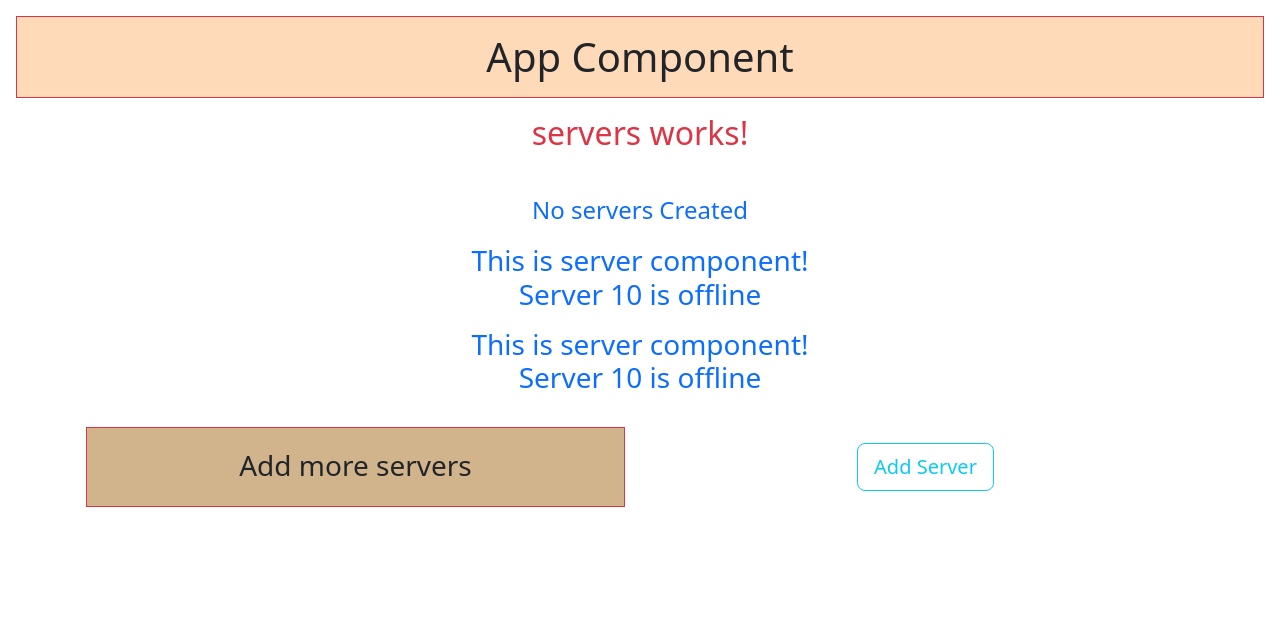
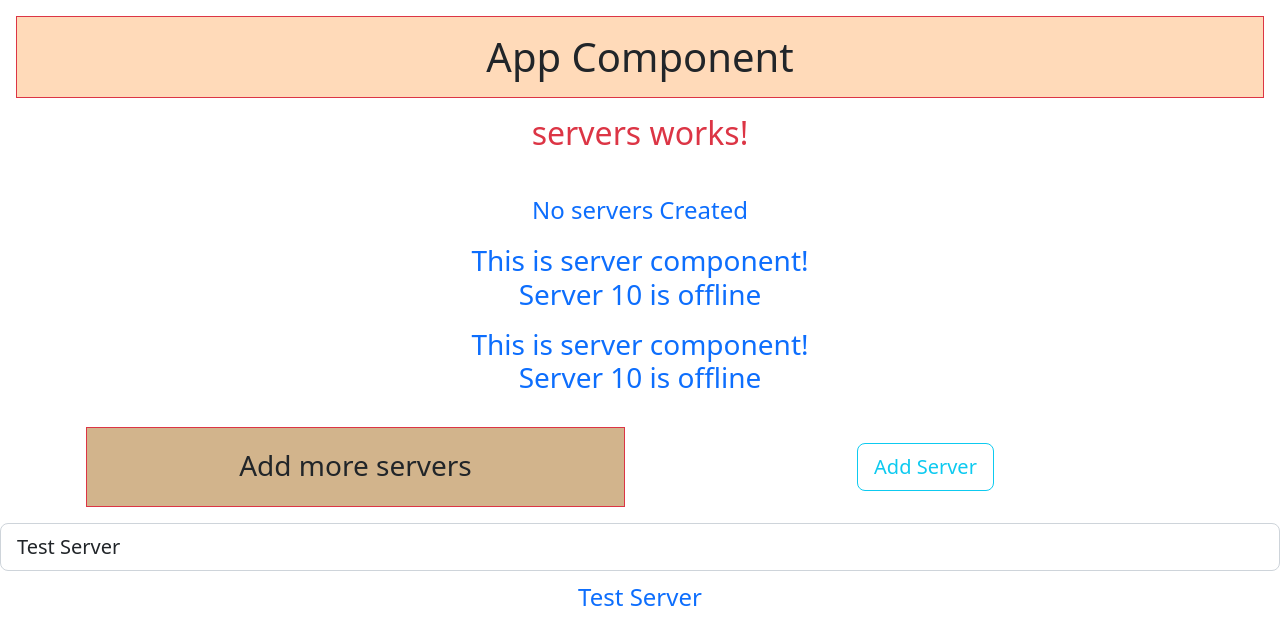
Before and after one commit to palashgupta94/my-first-app, an Angular app: page / in a window 1280 px wide. Shown: the top 644 px of the page. Built offline with nearby package versions, Linux system fonts and the light colour scheme.

Commit message:
added two-way data binding

```diff
--- a/src/app/servers/servers.component.html
+++ b/src/app/servers/servers.component.html
@@ -18,3 +18,13 @@
     </div>
 
 </div>
+
+<!-- <input class="form-control form-control-lg" type="text"
+placeholder=".form-control-lg" aria-label=".form-control-lg example"
+(input)="onUpdateServerName($event)"> -->
+
+<input class="form-control form-control-lg" type="text"
+placeholder=".form-control-lg" aria-label=".form-control-lg example"
+[(ngModel)]="serverName">
+
+<p class="m-2 text-center fs-4 text-primary">{{ serverName }}</p>
--- a/src/app/servers/servers.component.ts
+++ b/src/app/servers/servers.component.ts
@@ -8,6 +8,7 @@ import { Component } from '@angular/core';
 export class ServersComponent {
   allowNewServer = false;
   serverCreationStatus = "No servers Created";
+  serverName = 'Test Server';
 
   constructor(){
     setTimeout(() => {
@@ -19,4 +20,12 @@ export class ServersComponent {
 
     this.serverCreationStatus = "server created successfully";
   }
+
+  onUpdateServerName(event:any){
+
+    console.log(event);
+
+    this.serverName = (<HTMLInputElement>event.target).value;
+  }
+
 }
```
